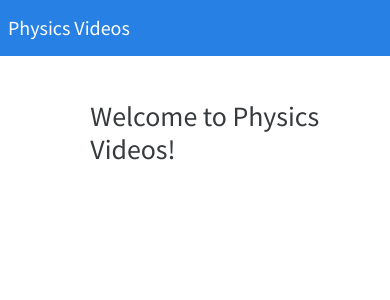
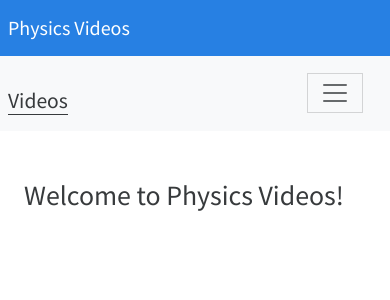
Before and after one commit to delta-12/physics-videos, a React (Create React App) app: page / in a window 390 px wide. Shown: the top 300 px of the page. Built offline with nearby package versions, Linux system fonts and the light colour scheme.

Commit message:
mobile view

```diff
--- a/package.json
+++ b/package.json
@@ -8,6 +8,7 @@
     "@testing-library/user-event": "^13.5.0",
     "bootstrap": "^5.1.3",
     "bootswatch": "^5.1.3",
+    "classnames": "^2.3.1",
     "react": "^17.0.2",
     "react-dom": "^17.0.2",
     "react-router-dom": "^6.2.1",
--- a/src/App.js
+++ b/src/App.js
@@ -6,11 +6,24 @@ import Videos from "./pages/Videos"
 export default class App extends Component {
 
   state = {
-    videoData: []
+    videoData: [],
+    windowWidth: window.innerWidth
   }
 
   componentDidMount() {
+    window.addEventListener("resize", this.handleResize)
     this.getVideoData()
+  }
+
+  componentWillUnmount() {
+    window.removeEventListener("resize", this.handleResize)
+  }
+
+  handleResize = e => {
+    e.preventDefault()
+    this.setState({
+      windowWidth: window.innerWidth
+    })
   }
 
   getVideoData = () => {
@@ -32,13 +45,13 @@ export default class App extends Component {
 
   render() {
     let lectureLinks = this.state.videoData.map(l => <li key={l.number} id={l.number} className="nav-item justify-content-between align-items-center px-2 mt-1 mb-1"><Link to={"/lecture"+l.number} style={{ textDecoration: "none" }}>{"Lecture " + l.number}</Link></li>)
-    let lectures = this.state.videoData.map(l => <Videos key={l.number} title={"Lecture " + l.number} videos={l.videos} links={lectureLinks} />)
+    let lectures = this.state.videoData.map(l => <Videos windowWidth={this.state.windowWidth} key={l.number} title={"Lecture " + l.number} videos={l.videos} links={lectureLinks} />)
     let routes = this.state.videoData.map(l => <Route key={l.number} path={"/lecture"+l.number} element={lectures[l.number]} />)
       return (
       <div>
         <BrowserRouter>
           <Routes>
-            <Route path="/" element={<LandingPage links={lectureLinks} />} />
+            <Route path="/" element={<LandingPage links={lectureLinks} windowWidth={this.state.windowWidth} />} />
             {routes}
           </Routes>
         </BrowserRouter>
--- a/src/components/MainContent.js
+++ b/src/components/MainContent.js
@@ -1,4 +1,5 @@
 import { Component } from "react"
+import classnames from "classnames"
 import VideoHeader from "./VideoHeader"
 
 export default class MainContent extends Component {
@@ -13,11 +14,12 @@ export default class MainContent extends Component {
     }
 
     render() {
+        const width = (this.props.windowWidth >= 1153) ? 1153 : this.props.windowWidth * 0.9
         return (
-            <main className="ml-sm-auto col-lg-12 px-4 mt-5" >
+            <main className={classnames((width >= 1153) ? "ml-sm-auto col-lg-12 px-4 mt-5" : "col-lg-12 mt-5")} >
                 <VideoHeader title={this.props.title} videos={this.props.videos} onClick={this.onClick} />
                 {
-                    (this.state.videoID.length > 0) ? <iframe className="mt-3" width="1153" height="721" src={"https://www.youtube.com/embed/"+this.state.videoID} title="YouTube video player" frameBorder="0" allow="accelerometer; autoplay; clipboard-write; encrypted-media; gyroscope; picture-in-picture" allowFullScreen></iframe> : null
+                    (this.state.videoID.length > 0) ? <iframe className="mt-3" width={width} height={width / 1.6} src={"https://www.youtube.com/embed/"+this.state.videoID} title="YouTube video player" frameBorder="0" allow="accelerometer; autoplay; clipboard-write; encrypted-media; gyroscope; picture-in-picture" allowFullScreen></iframe> : null
                 }
             </main>
         )
--- a/src/components/Page.js
+++ b/src/components/Page.js
@@ -1,6 +1,7 @@
 import { Component } from "react"
 import Header from "../components/Header"
-import VideoSidebar from "../components/VideoSidebar"
+import VideoSidebar from "./VideoSidebar"
+import VideoTopbar from "./VideoTopbar"
 
 export default class Page extends Component {
 
@@ -10,10 +11,12 @@ export default class Page extends Component {
         <Header />
         <div className="container-fluid">
           <div className="row">
-            <VideoSidebar links={this.props.links} />
+            {
+              (this.props.windowWidth > 900) ? <VideoSidebar links={this.props.links} /> : <VideoTopbar links={this.props.links} />
+            }
           </div>
         </div>
-        <main className="col-md-9 ml-sm-auto px-4 mt-5" style={{marginLeft: "17%" }}>
+        <main className="col-md-9 ml-sm-auto px-4 mt-5" style={(this.props.windowWidth > 900) ? {marginLeft: "17%" } : null}>
             {this.props.mainContent}
         </main>
       </div>
--- /dev/null
+++ b/src/components/VideoTopbar.js
@@ -0,0 +1,34 @@
+import { Component } from "react"
+import SidebarGroup from "./SidebarGroup"
+
+export default class VideoTopbar extends Component {
+
+  state = {
+      menu: false
+  }
+
+  toggleMenu = () => {
+    this.setState({ menu: !this.state.menu })
+  }
+
+  render() {
+
+    const show = (this.state.menu) ? "show" : ""
+
+    return (
+      <nav className="navbar navbar-expand-lg navbar-light bg-light mt-1" style={{ width: "100vw", paddingRight: "7%" }}>
+        <h4 className="sidebar-heading d-flex justify-content-between align-items-center px-2 mt-4 mb-2 text-dark">
+          <span className="border-bottom border-dark">Videos</span>
+        </h4>
+        <button className="navbar-toggler" type="button" onClick={this.toggleMenu}>
+          <span className="navbar-toggler-icon"></span>
+        </button>
+        <div className={"collapse navbar-collapse " + show}>
+          <div className="navbar-nav ml-auto">
+            <SidebarGroup links={this.props.links} />
+          </div>
+        </div>
+      </nav>
+    )
+  }
+}
--- a/src/pages/LandingPage.js
+++ b/src/pages/LandingPage.js
@@ -6,7 +6,7 @@ export default class LandingPage extends Component {
   render() {
     const mainContent = <h1>Welcome to Physics Videos!</h1>
     return (
-      <Page mainContent={mainContent} links={this.props.links} />
+      <Page mainContent={mainContent} links={this.props.links} windowWidth={this.props.windowWidth} />
     )
   }
 
--- a/src/pages/Videos.js
+++ b/src/pages/Videos.js
@@ -5,9 +5,9 @@ import MainContent from "../components/MainContent"
 export default class Videos extends Component {
 
   render() {
-      const mainContent = <MainContent title={this.props.title} videos={this.props.videos} />
+      const mainContent = <MainContent title={this.props.title} videos={this.props.videos} windowWidth={this.props.windowWidth} />
       return (
-          <Page mainContent={mainContent} links={this.props.links} />
+          <Page mainContent={mainContent} links={this.props.links} windowWidth={this.props.windowWidth} />
       )
   }
 
```
Also changed, not shown: 1 other file (tests, documents, lock files or other folders).
